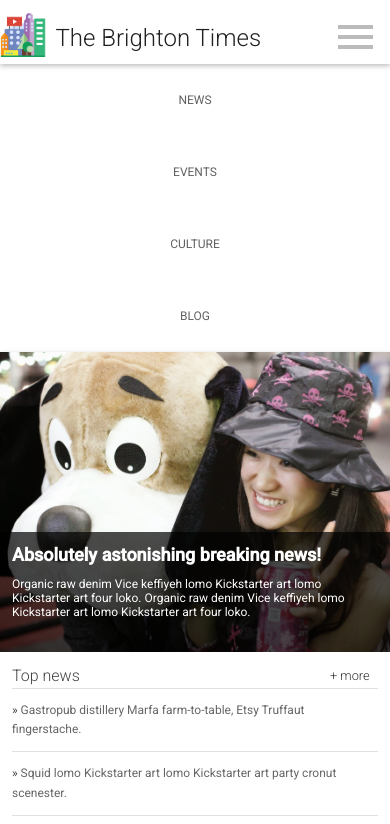
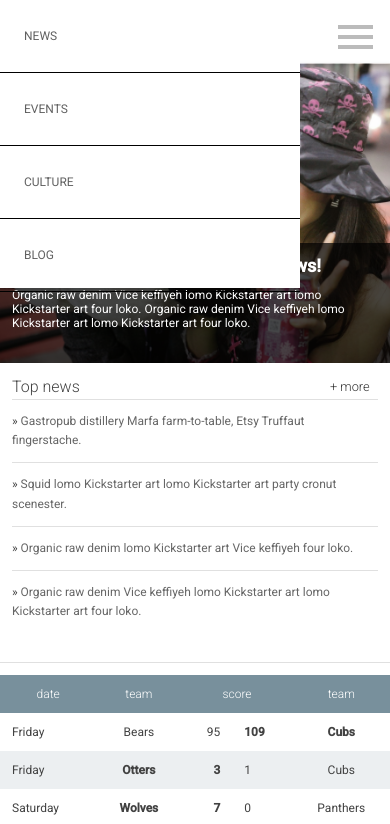
Before and after one commit to josereyes016/responsive-news-site, a plain HTML site: page index.html in a window 390 px wide. Both pictures are taken after a click on the element 355 px from the left and 44 px from the top of the page. Shown: the top 824 px of the page. Drawn offline with Linux system fonts and the light colour scheme.

Commit message:
Added offcanvas nav and fixed header

```diff
--- a/css/main.css
+++ b/css/main.css
@@ -48,8 +48,9 @@ ul {
 
 .header {
   box-shadow: 0 2px 5px rgba(0, 0, 0, 0.26);
+  background: rgba(255, 255, 255, 0.5);
   min-height: 56px;
-  transition: min-height 0.3s;
+  /*transition: min-height 0.3s;*/
 }
 
 .header__inner {
@@ -80,11 +81,11 @@ ul {
  *
  */
 
-.nav {
+/*.nav {
   width: 100%;
   margin-left: auto;
   margin-right: auto;
-}
+}*/
 
 .nav__list {
   width: 100%;
@@ -387,6 +388,7 @@ a, button {
   min-height: 48px;
 }
 
+
 @media screen and (min-width:800px)
 {
   .container {
@@ -397,6 +399,9 @@ a, button {
 
 @media only screen and (max-width: 480px) {
 
+  main {
+    margin-top: 63px;
+  }
   .hamburger {
     cursor: pointer;
     margin-left: 0.5em;
@@ -434,6 +439,10 @@ a, button {
     width: 100%;
     display: flex;
     flex-wrap: wrap;
+    position: fixed;
+    z-index: 1;
+    top: 0;
+    left: 0;
   }
 
   .header__inner {
@@ -443,16 +452,43 @@ a, button {
 
   .nav__item {
     width: 100%;
+    border-bottom: 0.5px solid black;
+    text-align: left;
   }
 
   .nav__list {
     height: 0;
     transition: height 0.3s linear;
+  }
 
+  .nav__list:last-child {
+    border-bottom: none;
   }
 
   .slide-down {
     height: 288px;
+  }
+
+
+  /* Since we're mobile-first, by default, the drawer is hidden. */
+  nav {
+    max-width: 300px;
+    height: 288px;
+    position: fixed;
+    /* This trasform moves the drawer off canvas. */
+    -webkit-transform: translate(-300px, 0);
+    transform: translate(-300px, 0);
+    /* Optionally, we animate the drawer. */
+    transition: transform 0.3s ease;
+    background: white;
+    z-index: 2;
+    top: 0;
+    left: 0;
+  }
+  /* nav is here for clarity */
+  .open {
+    -webkit-transform: translate(0, 0);
+    transform: translate(0, 0);
   }
 }
 
--- a/js/main.js
+++ b/js/main.js
@@ -2,9 +2,11 @@ $(function() {
 
   $(".hamburger").on("click", function(e) {
     console.log("I was clicked");
+
+    $('#drawer').toggleClass('open');
     e.preventDefault();
 
-    $(".menu").toggleClass('slide-down')
+    //$(".menu").toggleClass('slide-down')
   })
 
 });
```
